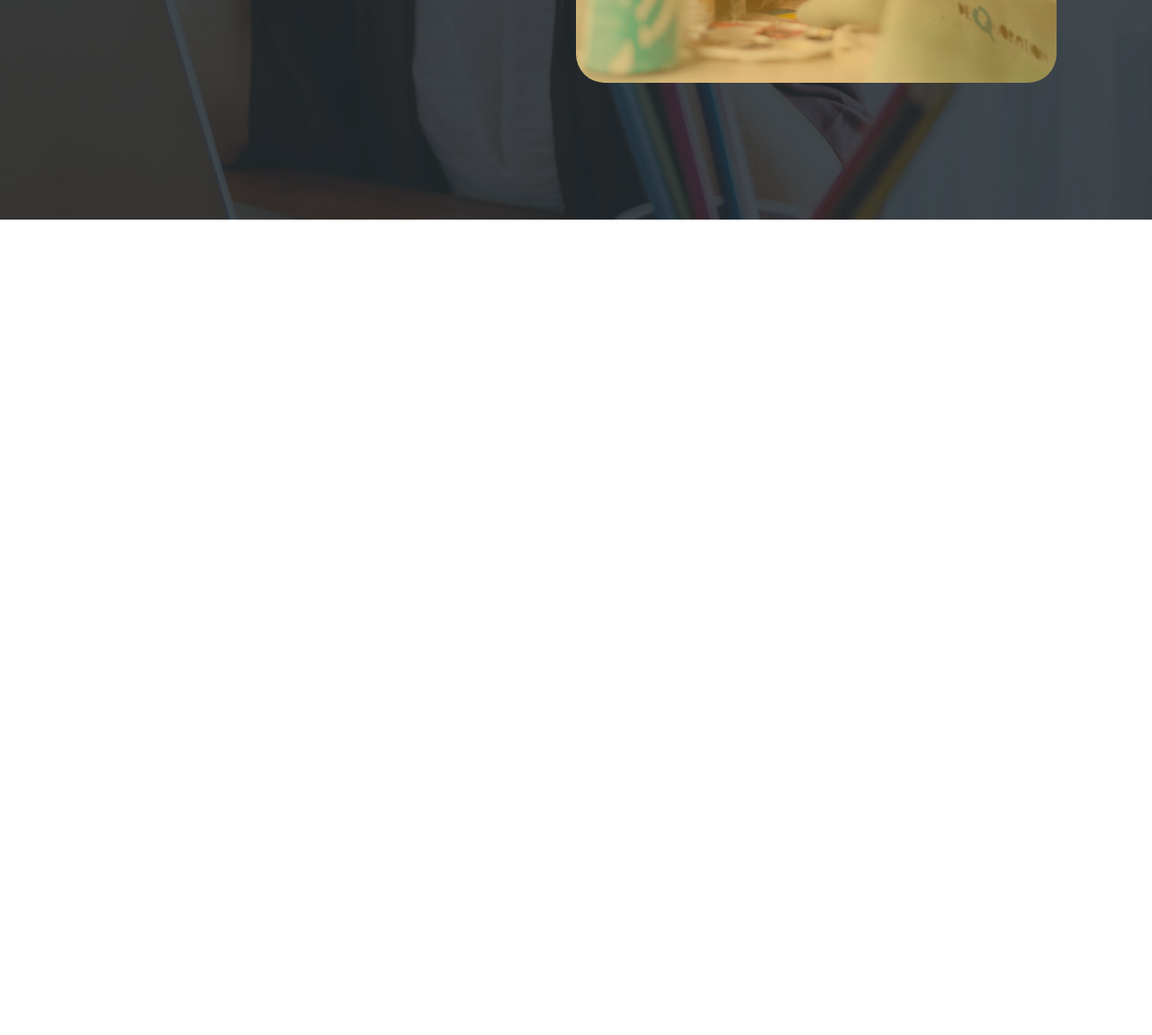
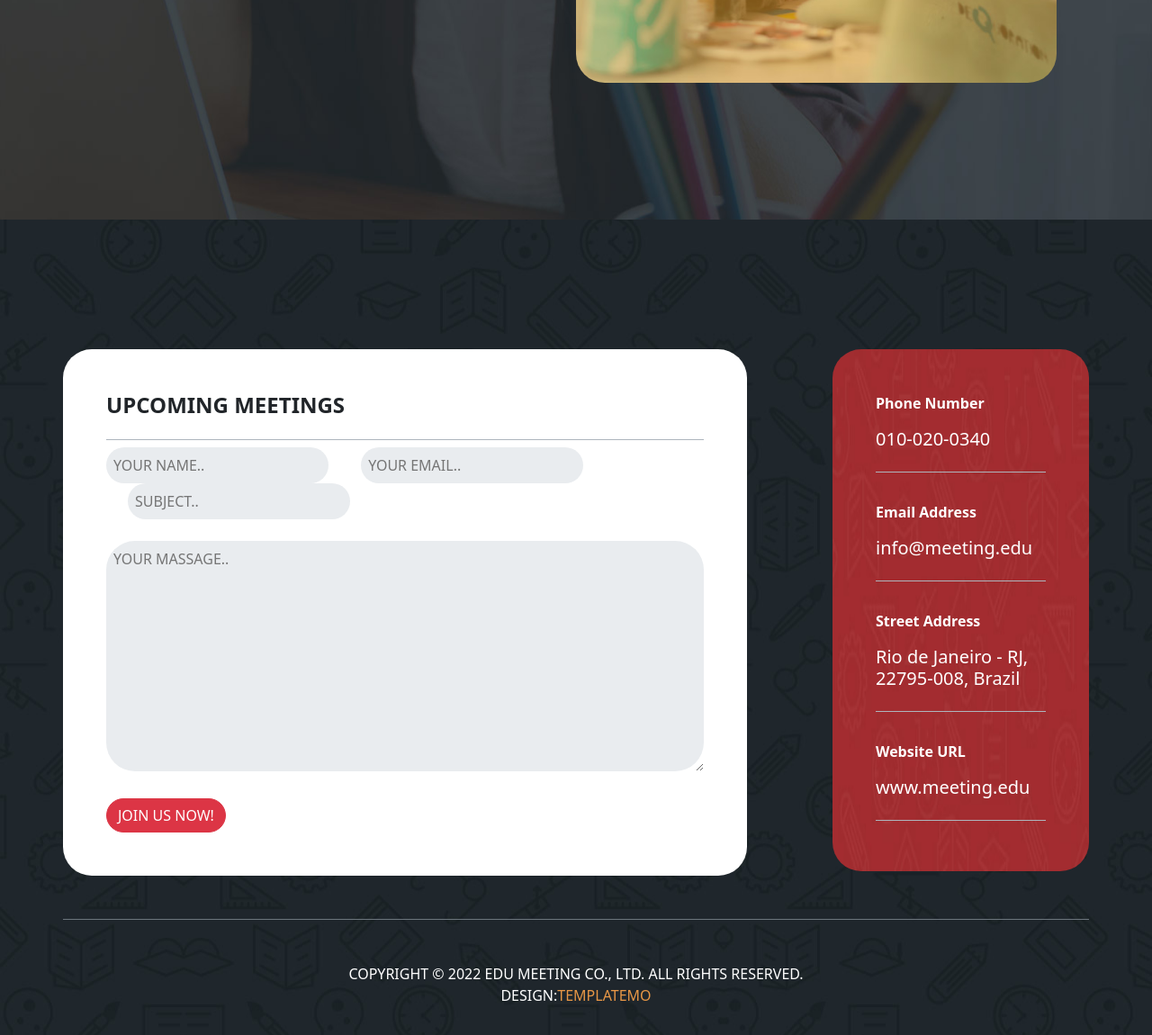
Before and after one commit to FajilatulJunnat/Edu-meeting-project, a plain HTML site: page index.html in a window 1280 px wide. Shown: the part 3763-4913 px from the top of the page at 90% size. Before the commit the page ends 4007 px from the top, so only its background shows below. Drawn offline with nearby package versions, Linux system fonts and the light colour scheme.

Commit message:
contact section done

```diff
--- a/index.html
+++ b/index.html
@@ -401,6 +401,37 @@ cursus ullamcorper.</p>
         </div>
       </div>
       </section>
+      <!--contact-->
+      <section class="bg-section">
+        <div class="container py-5">
+          <div class="row py-5 my-5  d-flex justify-content-between flex-column flex-lg-row border-bottom border-secondary ">
+            <div class="rounded-5 bg-white col-lg-8 col mb-5 mb-lg-0 p-5">
+              <h4 class=" fw-bold border-bottom pb-4 border-dark-subtle ">UPCOMING MEETINGS</h4>
+              <input type="text" name="" id="" placeholder="YOUR NAME.." class="rounded-5 border-0 me-lg-3 me-0 bg-body-secondary p-2">
+              <input type="text" name="" id="" placeholder="YOUR EMAIL.." class="rounded-5 border-0 ms-lg-3 ms-0 bg-body-secondary p-2">
+              <input type="text" name="" id="" placeholder="SUBJECT.." class="rounded-5 border-0 ms-lg-4 ms-0 bg-body-secondary p-2"><br>
+              <textarea name="" id="" cols="30" rows="10" placeholder="YOUR MASSAGE.." class="rounded-5 border-0 my-4 bg-body-secondary p-2 w-100"></textarea>
+              <button type="button" class="btn btn-danger rounded-5">JOIN US NOW!</button>
+            </div>
+            <div class="col-lg-3 col contact-bg rounded-5 p-5 fw-bold text-white">
+              <p>Phone Number</p>
+              <h5 class="border-bottom border-dark-subtle pb-4">010-020-0340</h5>
+              <p class="pt-4">Email Address</p>
+              <h5 class="border-bottom border-dark-subtle pb-4">info@meeting.edu
+              </h5>
+              <p class="pt-4">Street Address</p>
+              <h5 class="border-bottom border-dark-subtle pb-4">Rio de Janeiro - RJ, 22795-008, Brazil</h5>
+              <p class="pt-4">Website URL</p>
+              <h5 class="border-bottom border-dark-subtle pb-4">www.meeting.edu</h5>
+            </div>
+          </div>
+          <div class="d-flex justify-content-center">
+          <p class="text-center text-white w-50 ">COPYRIGHT © 2022 EDU MEETING CO., LTD. ALL RIGHTS RESERVED.
+            DESIGN:<a class="text-decoration-none fact-head" href="#">TEMPLATEMO</a> </p>
+          </div>
+        </div>
+
+      </section>
 
       <script src="https://cdn.jsdelivr.net/npm/swiper@11/swiper-bundle.min.js"></script>
 <script src="https://cdn.jsdelivr.net/npm/bootstrap@5.3.2/dist/js/bootstrap.min.js" integrity="sha384-BBtl+eGJRgqQAUMxJ7pMwbEyER4l1g+O15P+16Ep7Q9Q+zqX6gSbd85u4mG4QzX+" crossorigin="anonymous"></script>
--- a/style.css
+++ b/style.css
@@ -173,3 +173,14 @@ width: 100%;
 .fact-head{
   color:#f8a048ed!important;
 }
+/*contact*/
+.contact-bg{
+  background-image: url(./images/service-item-bg.jpg);
+  position: relative;
+  height: 100%;
+  width: 100%;
+    background-size: 100% 100%;
+    background-repeat: no-repeat;
+    background-position: center;
+
+}
```
